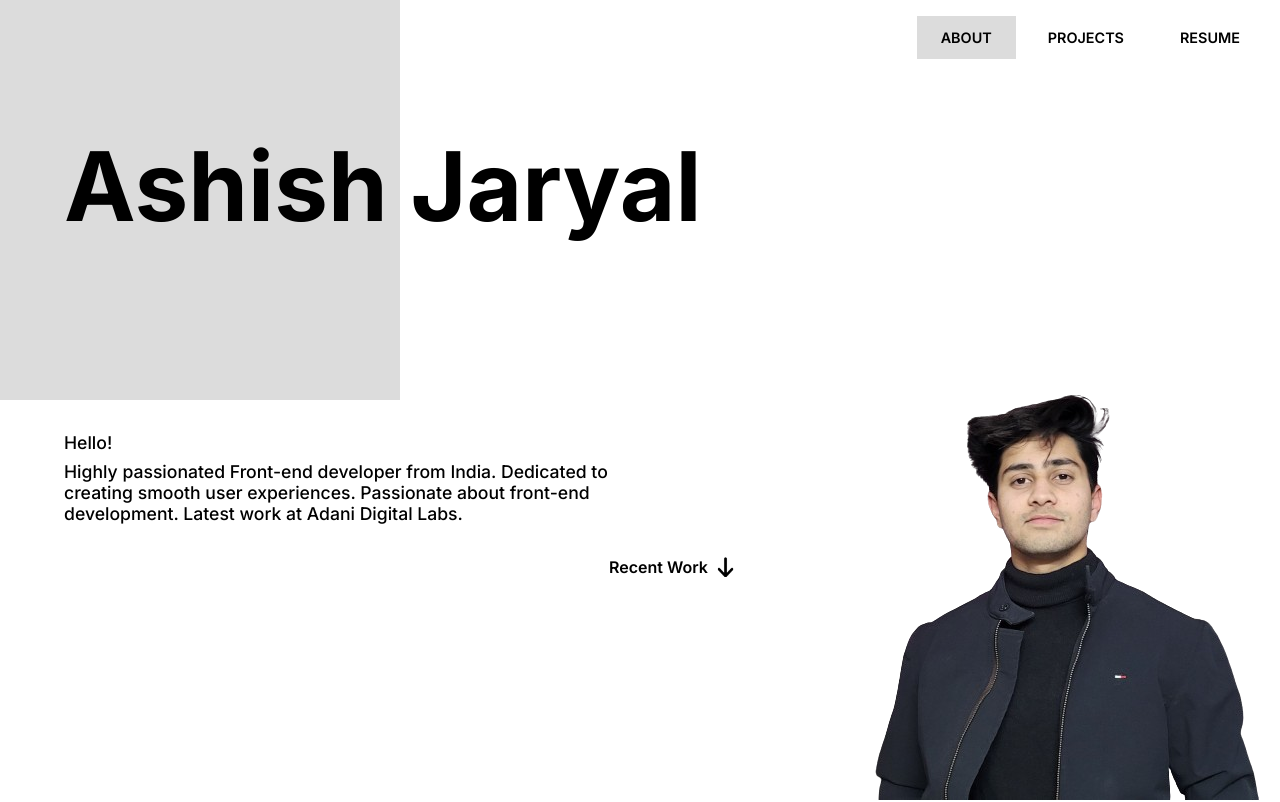
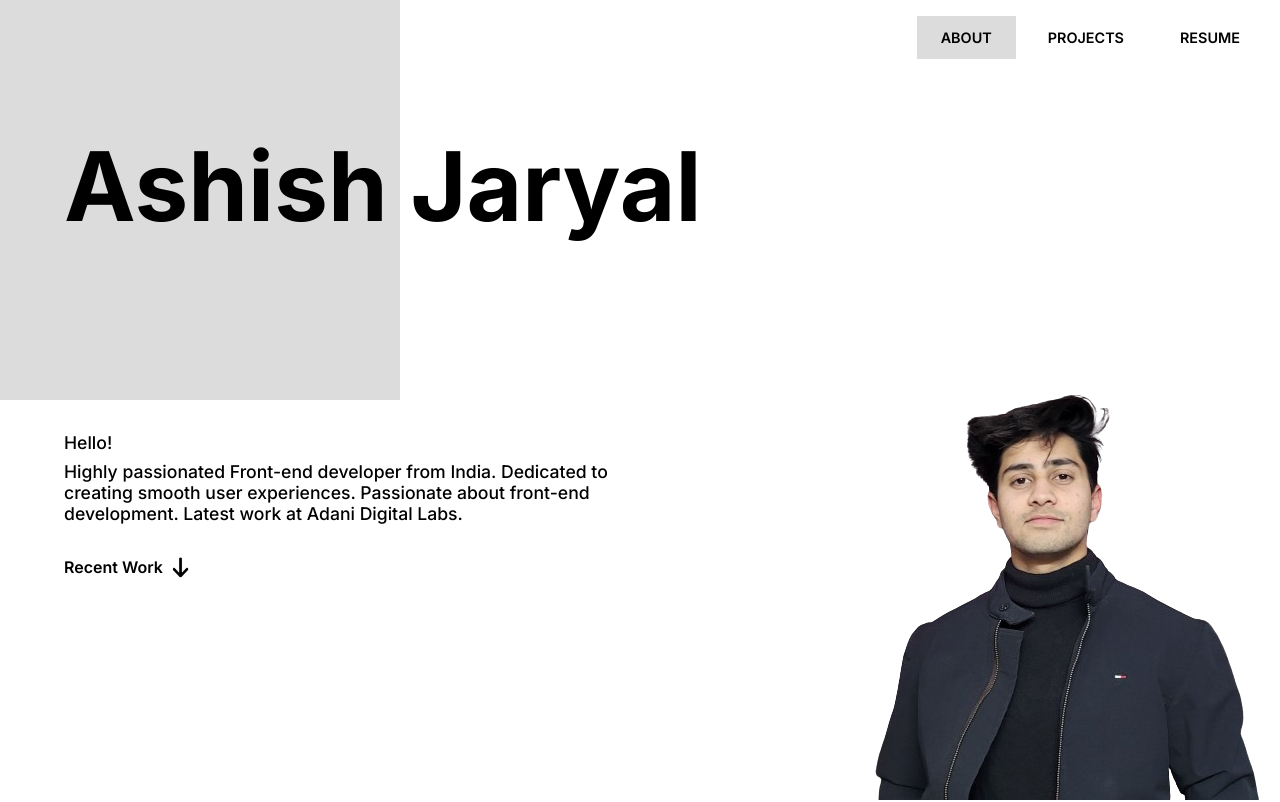
Before and after one commit to Ashu0126/portfolio_project, a Next.js app: page / in a window 1280 px wide. Shown: the top 802 px of the page. Built offline with nearby package versions, Linux system fonts and the light colour scheme.

Commit message:
minor-changes

```diff
--- a/src/components/organisms/AboutMe/index.module.scss
+++ b/src/components/organisms/AboutMe/index.module.scss
@@ -16,6 +16,7 @@
       font-weight: 600;
       border: none;
       text-decoration: none;
+      width: max-content;
 
       img {
         width: 1.2rem;
--- a/src/styles/globals.scss
+++ b/src/styles/globals.scss
@@ -9,3 +9,8 @@
 a {
   color: $text-color;
 }
+
+body {
+  color: $text-color;
+  background-color: $white;
+}
```
